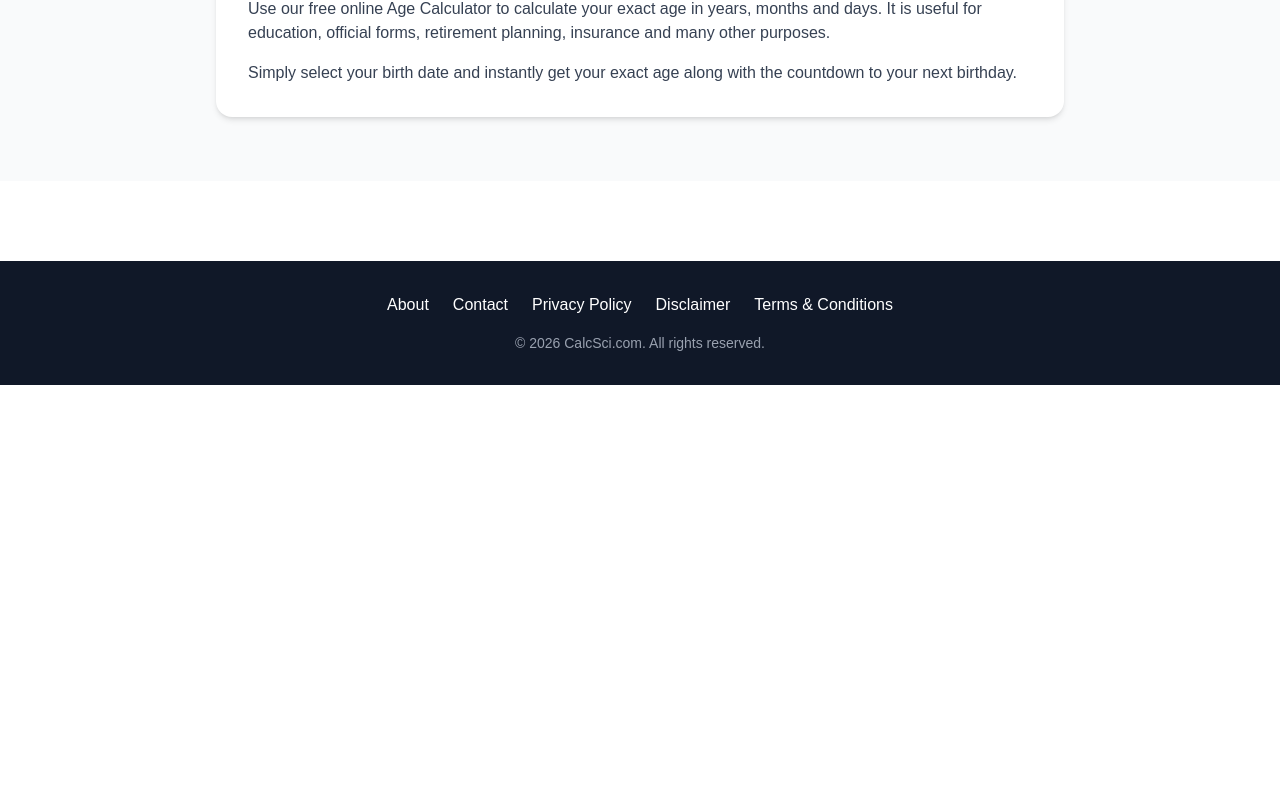
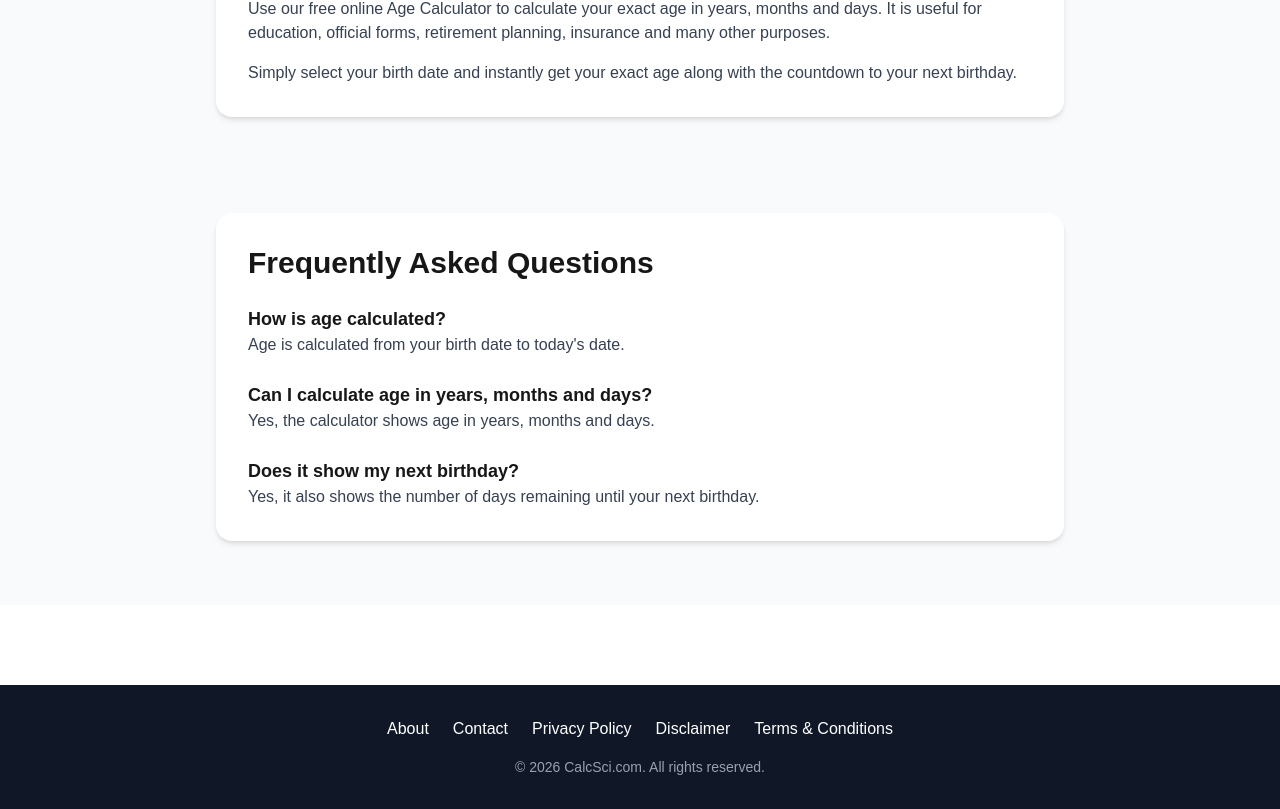
Before and after one commit to CalcSci/calcsci, a Next.js app: page /utility/age-calculator in a window 1280 px wide. Shown: the part 843-1652 px from the top of the page. Before the commit the page ends 1228 px from the top, so only its background shows below. Built offline with nearby package versions, Linux system fonts and the light colour scheme.

Commit message:
Added FAQ schema for Age Calculator

```diff
--- a/app/utility/age-calculator/page.tsx
+++ b/app/utility/age-calculator/page.tsx
@@ -3,6 +3,7 @@
 import { useMemo, useState } from "react";
 import BreadcrumbSchema from "@/components/BreadcrumbSchema";
 import CalculatorSchema from "@/components/CalculatorSchema";
+import FAQSchema from "@/components/FAQSchema";
 
 
 export default function AgeCalculatorPage() {
@@ -127,10 +128,24 @@ export default function AgeCalculatorPage() {
       description="Free online Age Calculator to calculate your exact age in years, months and days."
       url="/utility/age-calculator"
     />
-    <CalculatorSchema
-      name="Age Calculator"
-      description="Free online Age Calculator to calculate your exact age in years, months and days."
-      url="/utility/age-calculator"
+    <FAQSchema
+      faqs={[
+        {
+          question: "How is age calculated?",
+          answer:
+            "Age is calculated by finding the difference between the birth date and the current date.",
+        },
+        {
+          question: "Can I calculate age in years, months and days?",
+          answer:
+            "Yes, this calculator shows exact age in years, months and days.",
+        },
+        {
+          question: "Does the calculator show the next birthday?",
+          answer:
+            "Yes, it calculates the remaining days until your next birthday.",
+        },
+      ]}
     />
 
     <main className="bg-gray-50 min-h-screen">
@@ -252,6 +267,39 @@ export default function AgeCalculatorPage() {
 
         </div>
       </section>
+      <section className="max-w-4xl mx-auto px-6 pb-16">
+        <div className="bg-white rounded-2xl shadow-md p-8 mt-8">
+          <h2 className="text-3xl font-bold mb-6">
+            Frequently Asked Questions
+          </h2>
+          <div className="space-y-6">
+            <div>
+              <h3 className="font-semibold text-lg">
+                How is age calculated?
+              </h3>
+              <p className="text-gray-700">
+                Age is calculated from your birth date to today's date.
+              </p>
+            </div>
+            <div>
+              <h3 className="font-semibold text-lg">
+                Can I calculate age in years, months and days?
+              </h3>
+              <p className="text-gray-700">
+                Yes, the calculator shows age in years, months and days.
+              </p>
+            </div>
+            <div>
+              <h3 className="font-semibold text-lg">
+                Does it show my next birthday?
+              </h3>
+              <p className="text-gray-700">
+                Yes, it also shows the number of days remaining until your next birthday.
+              </p>
+            </div>
+          </div>
+        </div>
+      </section>
         </main>
   </>
   );
--- /dev/null
+++ b/components/FAQSchema.tsx
@@ -0,0 +1,34 @@
+type FAQItem = {
+  question: string
+  answer: string
+}
+
+type FAQSchemaProps = {
+  faqs: FAQItem[]
+}
+
+export default function FAQSchema({
+  faqs,
+}: FAQSchemaProps) {
+  const schema = {
+    "@context": "https://schema.org",
+    "@type": "FAQPage",
+    mainEntity: faqs.map((faq) => ({
+      "@type": "Question",
+      name: faq.question,
+      acceptedAnswer: {
+        "@type": "Answer",
+        text: faq.answer,
+      },
+    })),
+  }
+
+  return (
+    <script
+      type="application/ld+json"
+      dangerouslySetInnerHTML={{
+        __html: JSON.stringify(schema),
+      }}
+    />
+  )
+}
```
